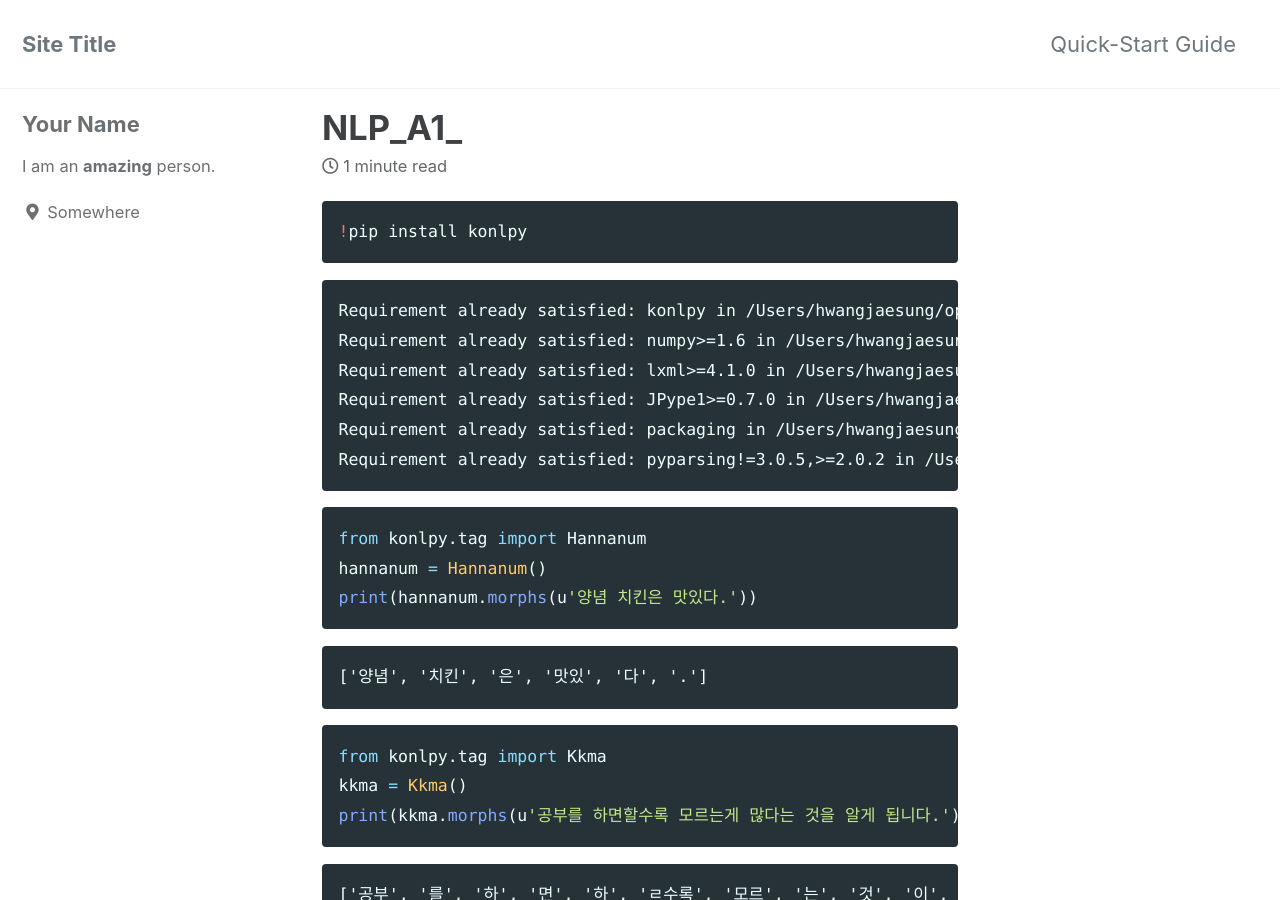
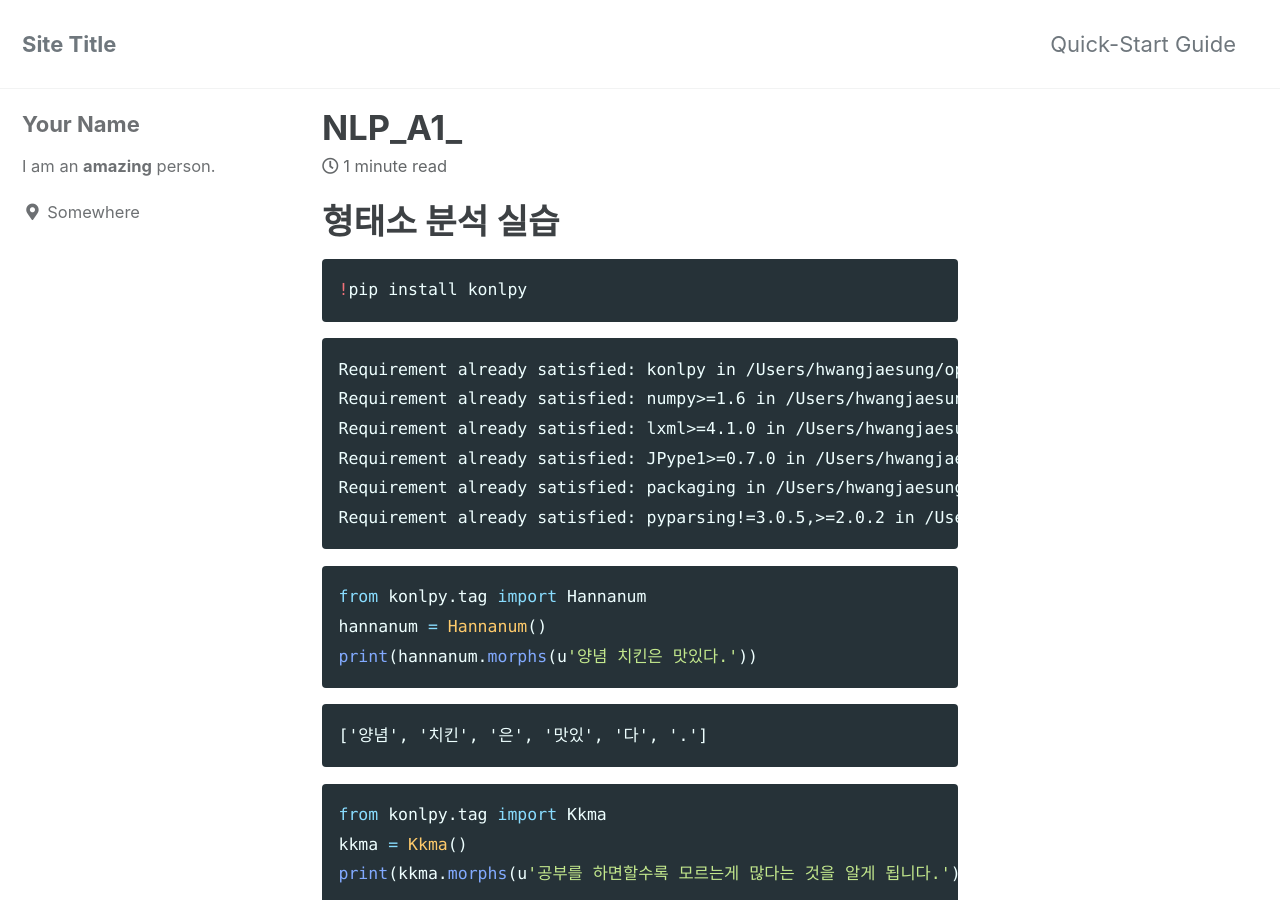
Before and after one commit to hjs3545/GeniusCode.github.io, a Jekyll site: the page built from _posts/2022-01-09-NLP_A1.md, in a window 1280 px wide and 900 px high. Built offline with Jekyll 4.4.1, drawn with Linux system fonts in a browser that asks for light colours; cached includes are drawn as plain includes.

Commit message:
Update 2022-01-09-NLP_A1.md

````diff
--- a/_posts/2022-01-09-NLP_A1.md
+++ b/_posts/2022-01-09-NLP_A1.md
@@ -6,7 +6,7 @@ title:  "NLP_A1_"
 
 
 
-
+# 형태소 분석 실습
 
 ```python
 !pip install konlpy
````
